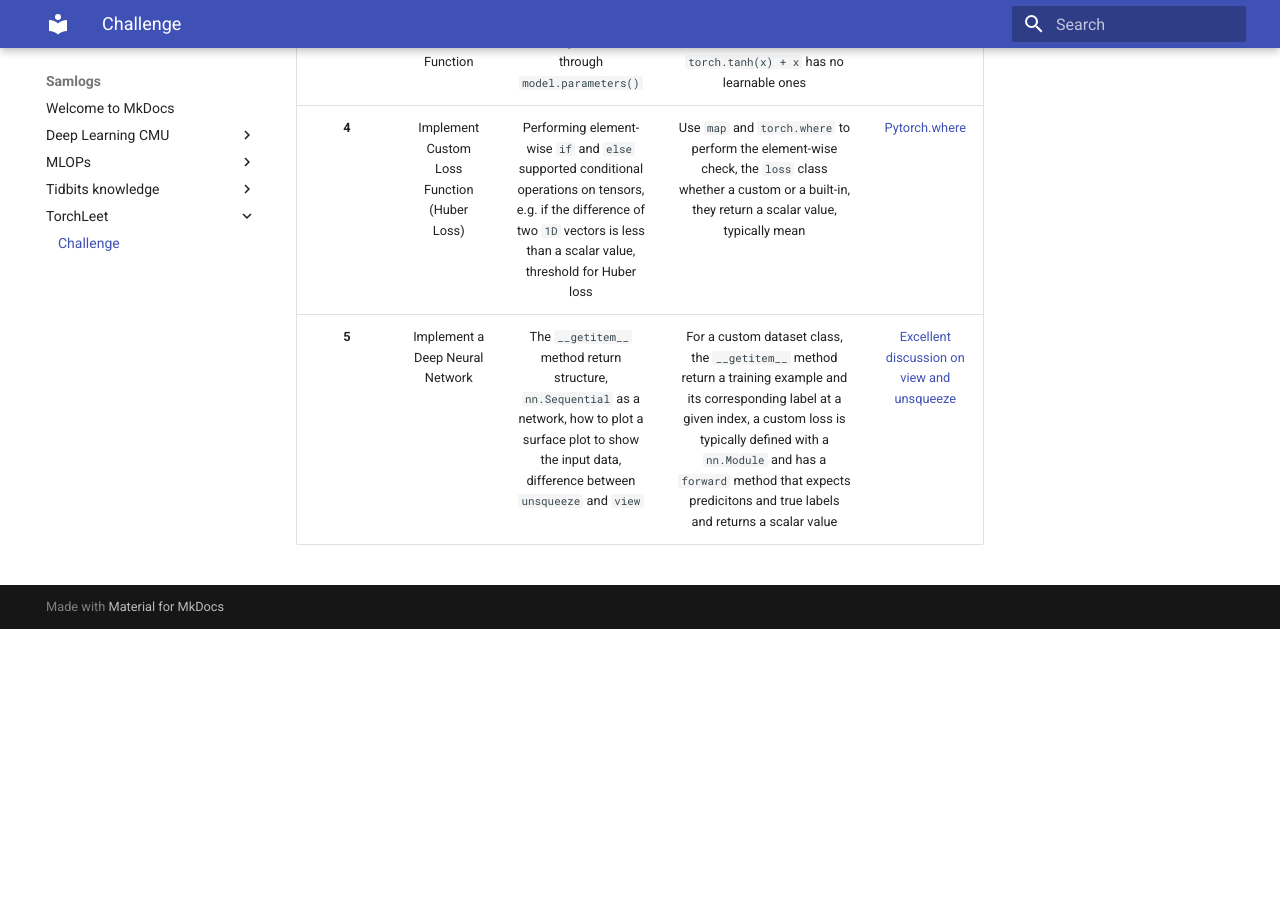
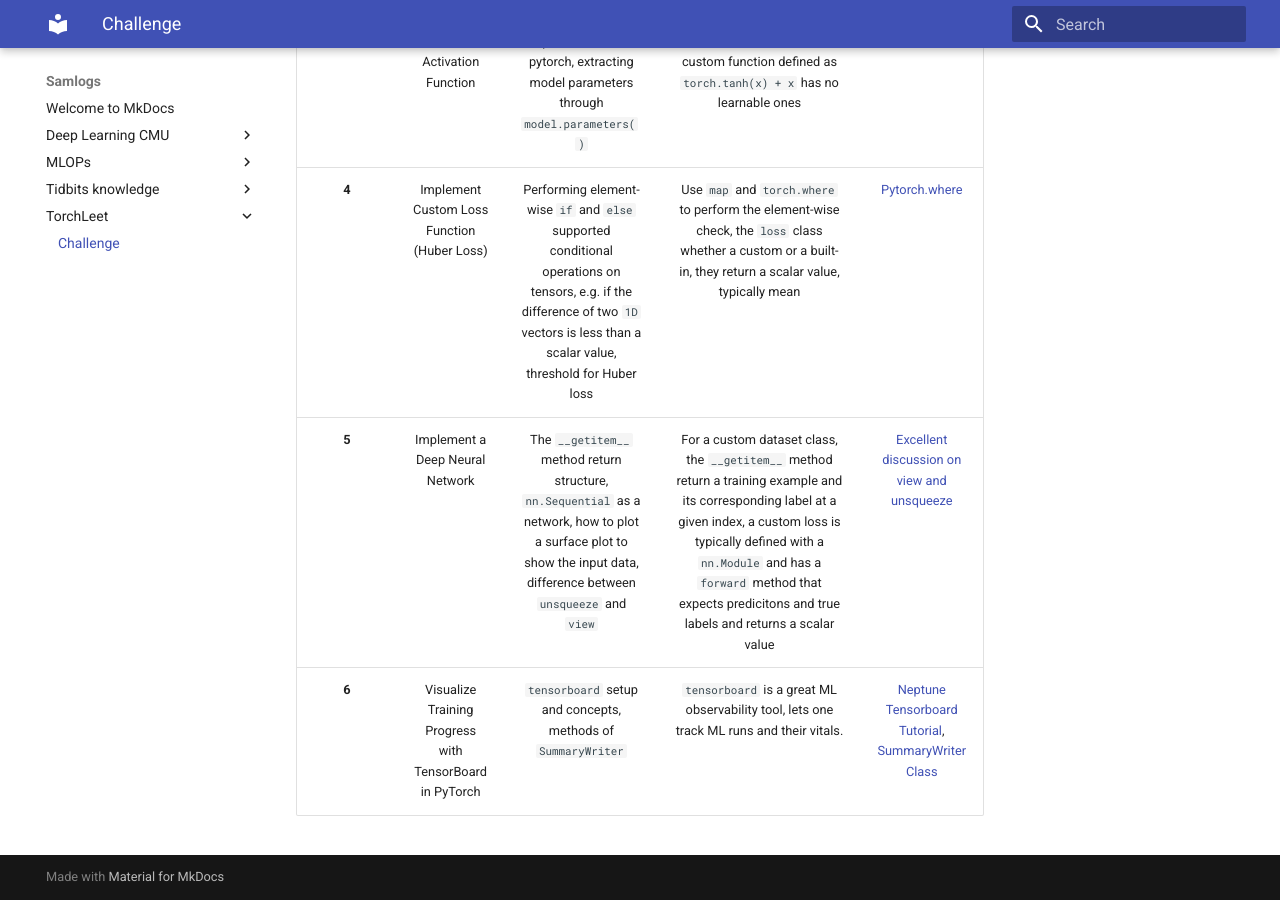
Before and after one commit to samhubs/MyLogs, an MkDocs documentation site: the page built from docs/TorchLeet/torchleet_readme.md, in a window 1280 px wide and 900 px high, scrolled down 1177 px. Built offline with MkDocs 1.6.1 and Material for MkDocs 9.7.7, drawn with Linux system fonts in a browser that asks for light colours; before the commit the page ends 1806 px from its top, so only the background shows below that.

Commit message:
chore: update readme

```diff
--- a/docs/TorchLeet/torchleet_readme.md
+++ b/docs/TorchLeet/torchleet_readme.md
@@ -14,3 +14,4 @@ A structured, day-by-day track of "what was done". Each day includes:
 |**3**| Write a Custom Activation Function| Learnable parameters in pytorch, extracting model parameters through `model.parameters()`| Parameters defined with `nn` module are learnable, a custom function defined as `torch.tanh(x) + x` has no learnable ones||
 |**4**| Implement Custom Loss Function (Huber Loss) | Performing element-wise `if` and `else` supported conditional operations on tensors, e.g. if the difference of two `1D` vectors is less than a scalar value, threshold for Huber loss| Use `map` and `torch.where` to perform the element-wise check, the `loss` class whether a custom or a built-in, they return a scalar value, typically mean|[Pytorch.where](https://pytorch.org/docs/stable/generated/torch.where.html)|
 |**5**| Implement a Deep Neural Network| The `__getitem__` method return structure, `nn.Sequential` as a network, how to plot a surface plot to show the input data, difference between `unsqueeze` and `view`|For a custom dataset class, the `__getitem__` method return a training example and its corresponding label at a given index, a custom loss is typically defined with a `nn.Module` and has a `forward` method that expects predicitons and true labels and returns a scalar value|[Excellent discussion on view and unsqueeze](https://discuss.pytorch.org/t/what-is-the-difference-between-view-and-unsqueeze/1155/6)|
+|**6**|Visualize Training Progress with TensorBoard in PyTorch|`tensorboard` setup and concepts, methods of `SummaryWriter`|`tensorboard` is a great ML observability tool, lets one track ML runs and their vitals.|[Neptune Tensorboard Tutorial](https://neptune.ai/blog/tensorboard-tutorial), [SummaryWriter Class](https://github.com/pytorch/pytorch/blob/v2.6.0/torch/utils/tensorboard/writer.py#L172)|
```
